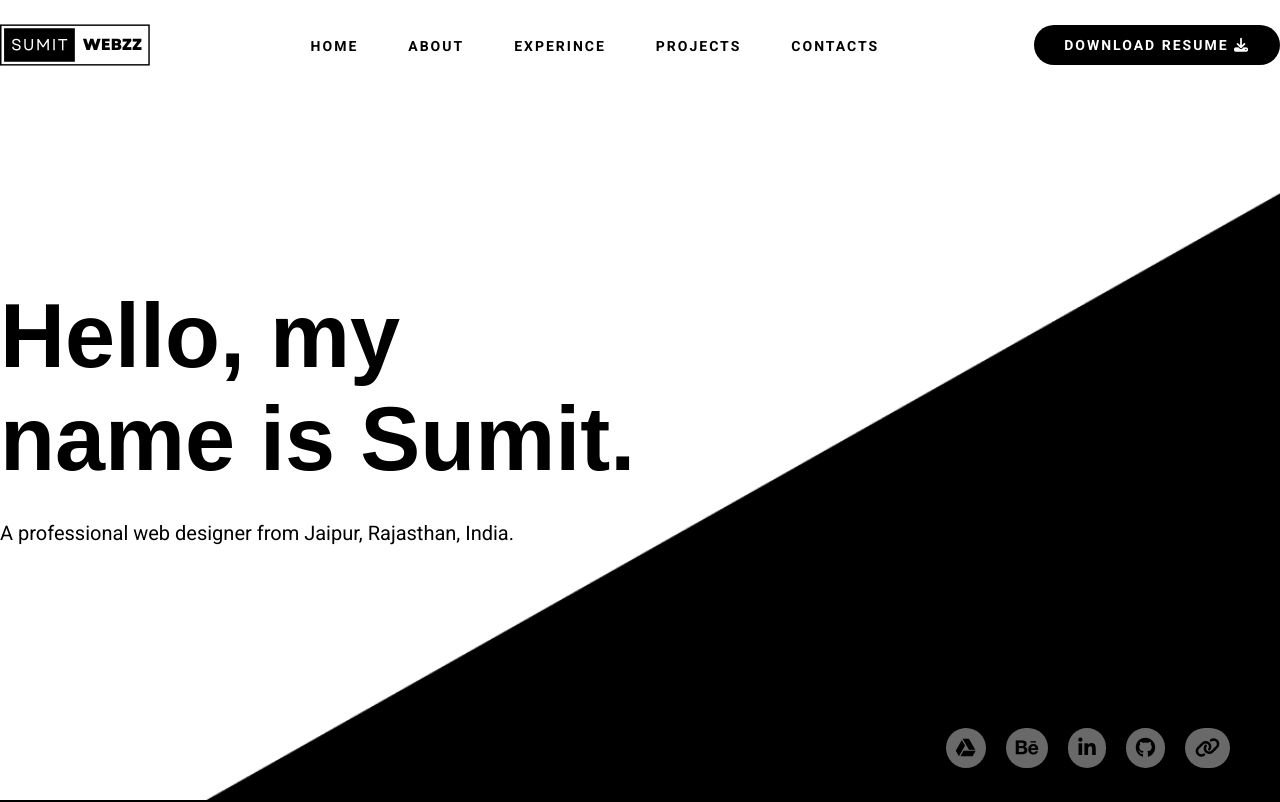
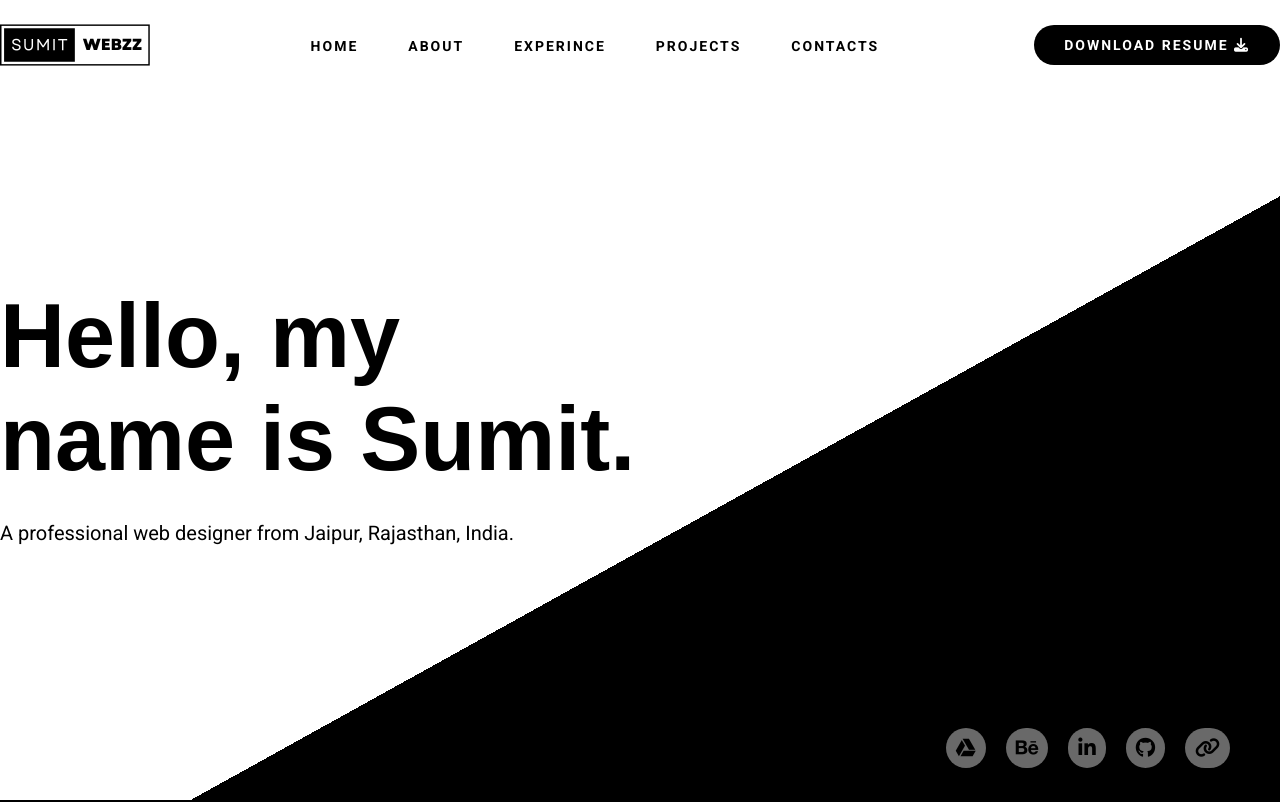
Before and after one commit to sumitk199/sumitwebzz, a plain HTML site: page index.html in a window 1280 px wide. Shown: the top 802 px of the page. Drawn offline with nearby package versions, Linux system fonts and the light colour scheme; a web font is replaced by a local one.

Commit message:
background add

```diff
--- a/scss/pages/style.scss
+++ b/scss/pages/style.scss
@@ -1,5 +1,6 @@
 .home-b {
-  background-image: url(/images/h-banner.jpg);
+  // background-image: url(/images/h-banner.jpg);
+  background: linear-gradient(151deg, var(--body-clr) 60%, var(--primary-clr) 60%);
   height: 100vh;
   background-repeat: no-repeat;
   background-size: cover;
```
Also changed, not shown: css/pages/home.css, css/pages/style.css, css/style.css, 1 other file.
